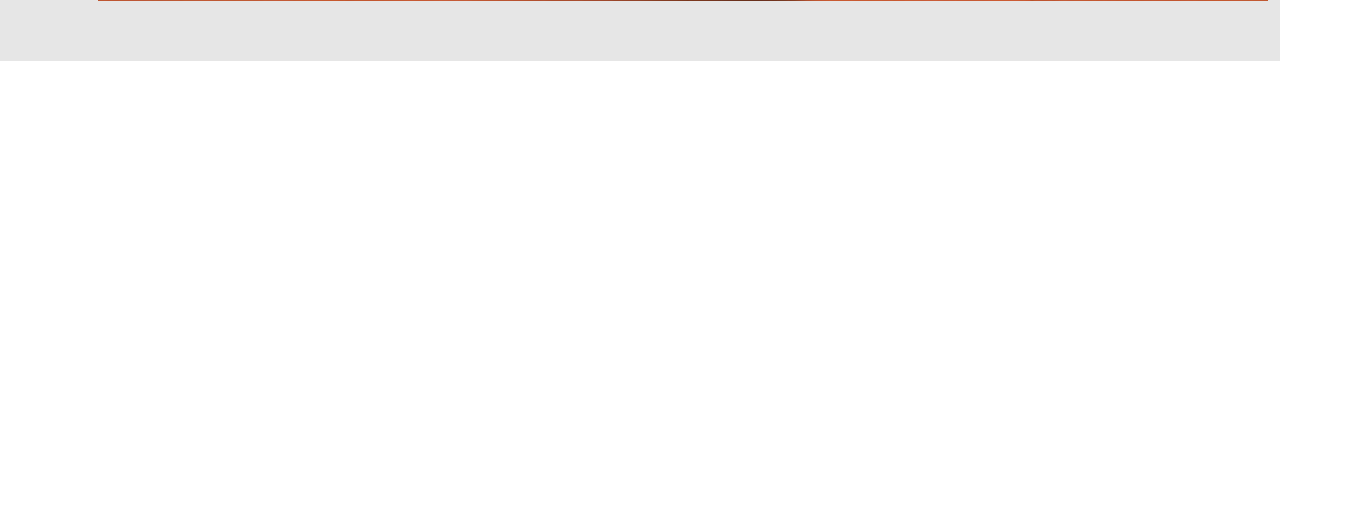
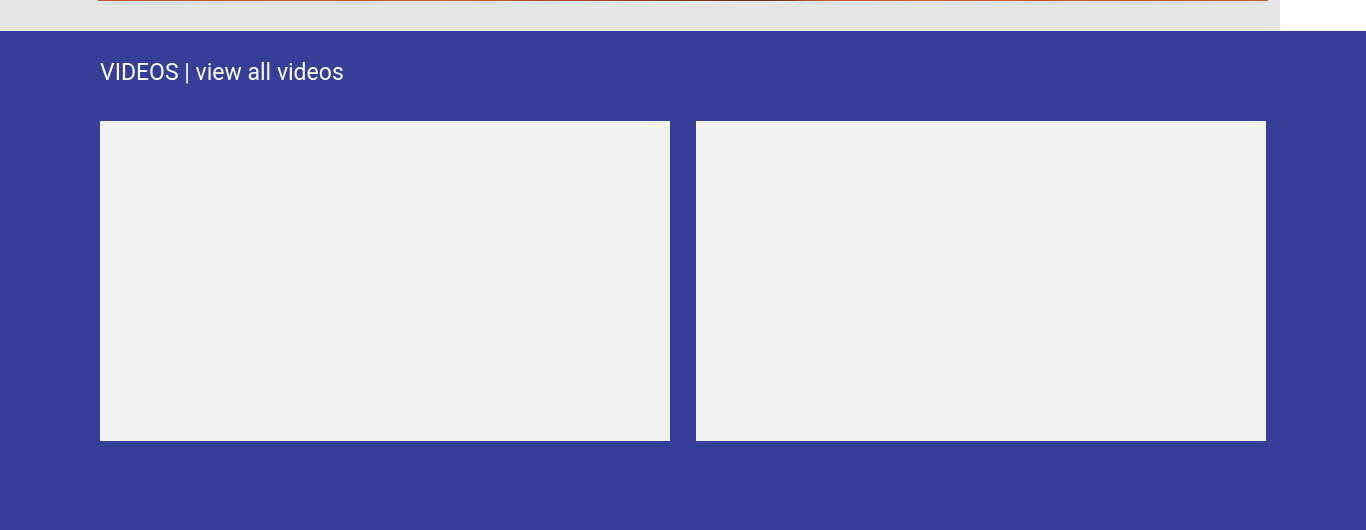
Before and after one commit to katetomashvili/Assignment-6-, a plain HTML site: page index.html in a window 1280 px wide. Shown: the part 589-1119 px from the top of the page, 1366 px wide, since content can reach past the window. Before the commit the page ends 800 px from the top, so only its background shows below. Drawn offline with Linux system fonts and the light colour scheme.

Commit message:
add second section

```diff
--- a/Css/style.css
+++ b/Css/style.css
@@ -1,5 +1,14 @@
 .clear{
     clear: both;
+}
+.f-left{
+    float: left;
+}
+.f-right{
+    float: right;
+}
+body{
+    padding-top: 100px;
 }
 /* Header */
 .header-wrapper{
@@ -9,9 +18,7 @@
     left:0;
     z-index: 20;
 }
-body{
-    padding-top: 100px;
-}
+
 .logo{
     float: left;
     margin-left: 100px;
@@ -46,15 +53,16 @@ a{
 .section-1{
     background: #E6E6E6;
     height: 520px;
+    width: 100%;
 }
 .computer-photo{
     width: 1170px;
     height: 460px;
+    margin-top: 30px;
 }
 .photo-container{
     width: 1170px;
     height: 460px;
-    margin-top: 30px;
     margin-left: 98px;
     position: relative;
 }
@@ -69,3 +77,38 @@ a{
     bottom: 20px;
 }
 /* Section of video divs */
+.section-2{
+    background: #363E97;
+    width: 1366px;
+    height: 499px;
+    position: relative;
+}
+.videos-h5{
+    font-family: 'Roboto', sans-serif;
+    font-size: 23px;
+    color: #FFFFFF;
+    width: 254px;
+    height: 32px;
+    position: absolute;
+    top: 30px;
+    left: 100px;
+}
+.video-box-1{
+    width: 570px;
+    height: 320px;
+    background: #F2F2F2;
+    z-index: 2;
+    margin-top: 90px;
+    margin-left: 100px;
+}
+.video-box-2{
+    width: 570px;
+    height: 320px;
+    background: #F2F2F2;
+    z-index: 2;
+    margin-top: 90px;
+    margin-right: 100px;
+}
+.two-vid-box::after{
+    clear: both;
+}
--- a/index.html
+++ b/index.html
@@ -34,7 +34,16 @@
     <section class="section-1">
         <div class="photo-container">
             <img class="computer-photo" src="Photos/computer-photo.jpg" alt="Computer-Photo">
-            <p class="comp-text">THINGS AREN'T ALWAYS #000000 OR #FFFFFF</p>
+            <h5 class="comp-text">THINGS AREN'T ALWAYS #000000 OR #FFFFFF</h5>
+        </div>
+    </section>
+    <section class="section-2">
+        <div class="video-container">
+            <h5 class="videos-h5">VIDEOS | view all videos</h5>
+            <div class="two-vid-box">
+                <div class="video-box-1 f-left"></div>
+                <div class="video-box-2 f-right"></div>
+            </div>
         </div>
     </section>
 </body>
```
